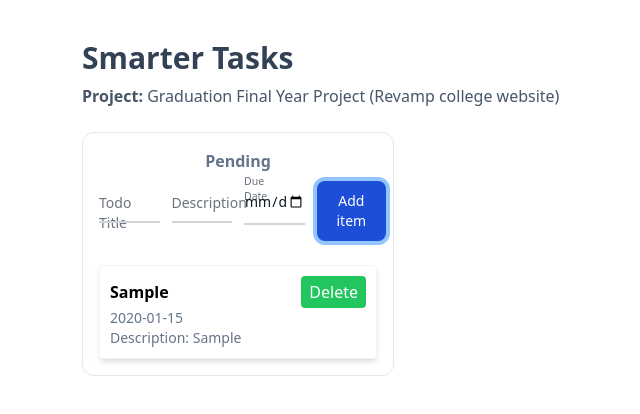
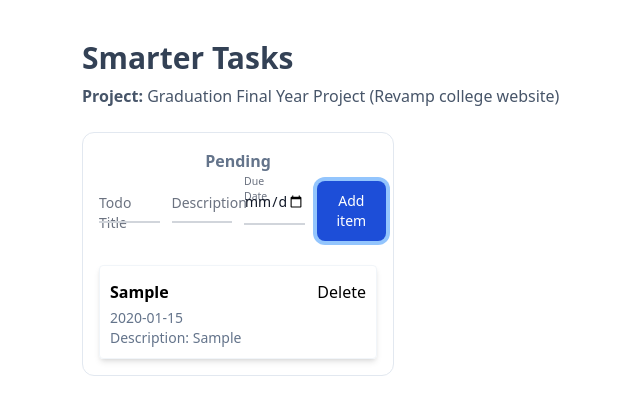
Before and after one commit to she-code/wd301, a React (Create React App) app in the folder smarter-tasks/: page / in a window 1280 px wide. Both pictures are taken after typing "Sample", "Sample", "2020-01-15" into the empty fields and a click on the button "Add item". Shown: the top 414 px of the page, without its empty margins (238-878 px from the left). Built offline with nearby package versions, Linux system fonts and the light colour scheme.

Commit message:
updated button

```diff
--- a/smarter-tasks/src/Task.tsx
+++ b/smarter-tasks/src/Task.tsx
@@ -18,8 +18,7 @@ const Task = (props: {
       <div className="flex justify-between">
         <h2 className="text-base font-bold my-1">{tasks.title}</h2>
         <button
-          className="bg-green-500 text-white rounded px-2 py-1  deleteTaskButton
-          "
+          className="deleteTaskButton"
           onClick={() => props.handleDeleteCB(tasks.id)}
         >
           Delete
```
